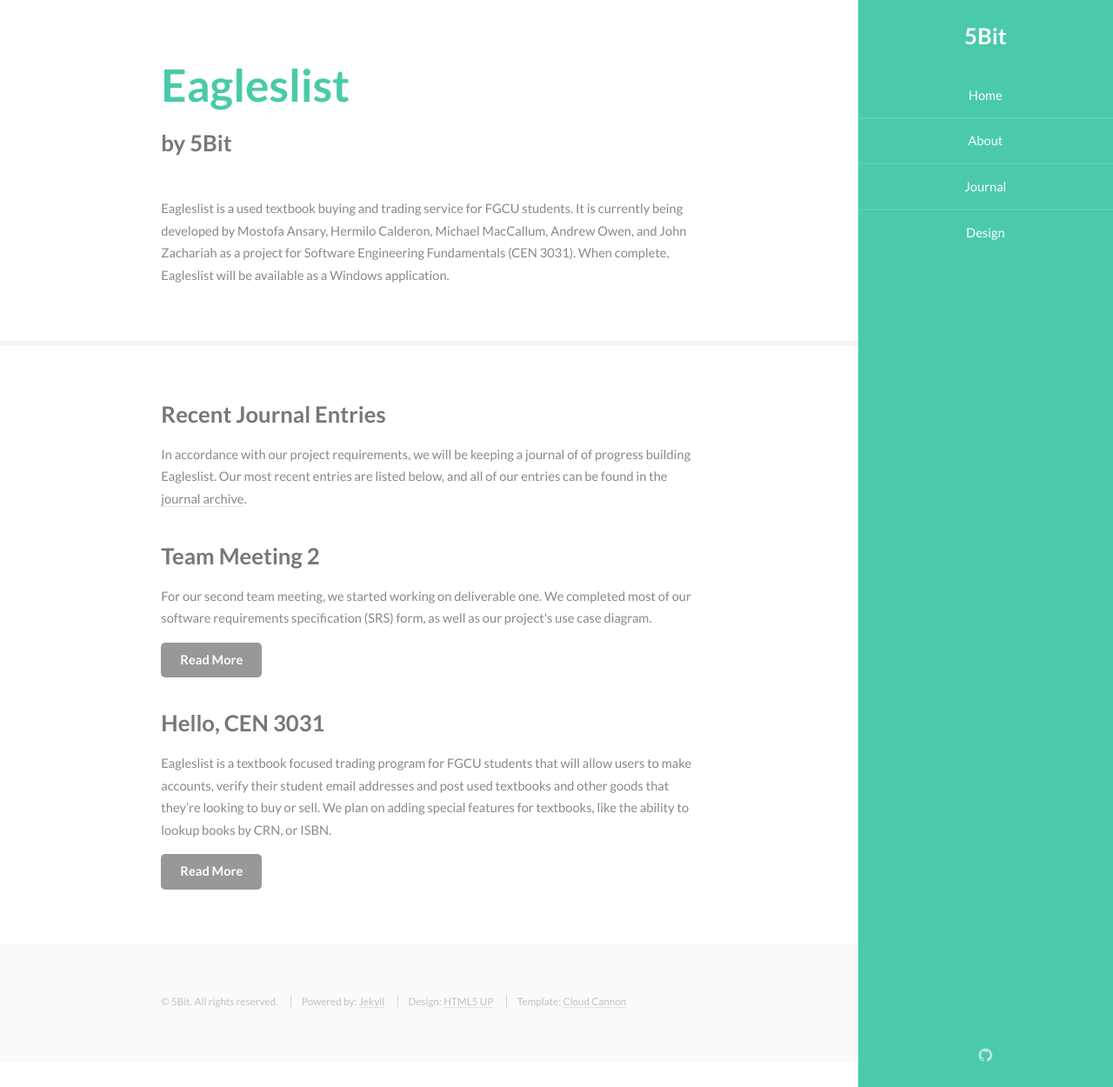
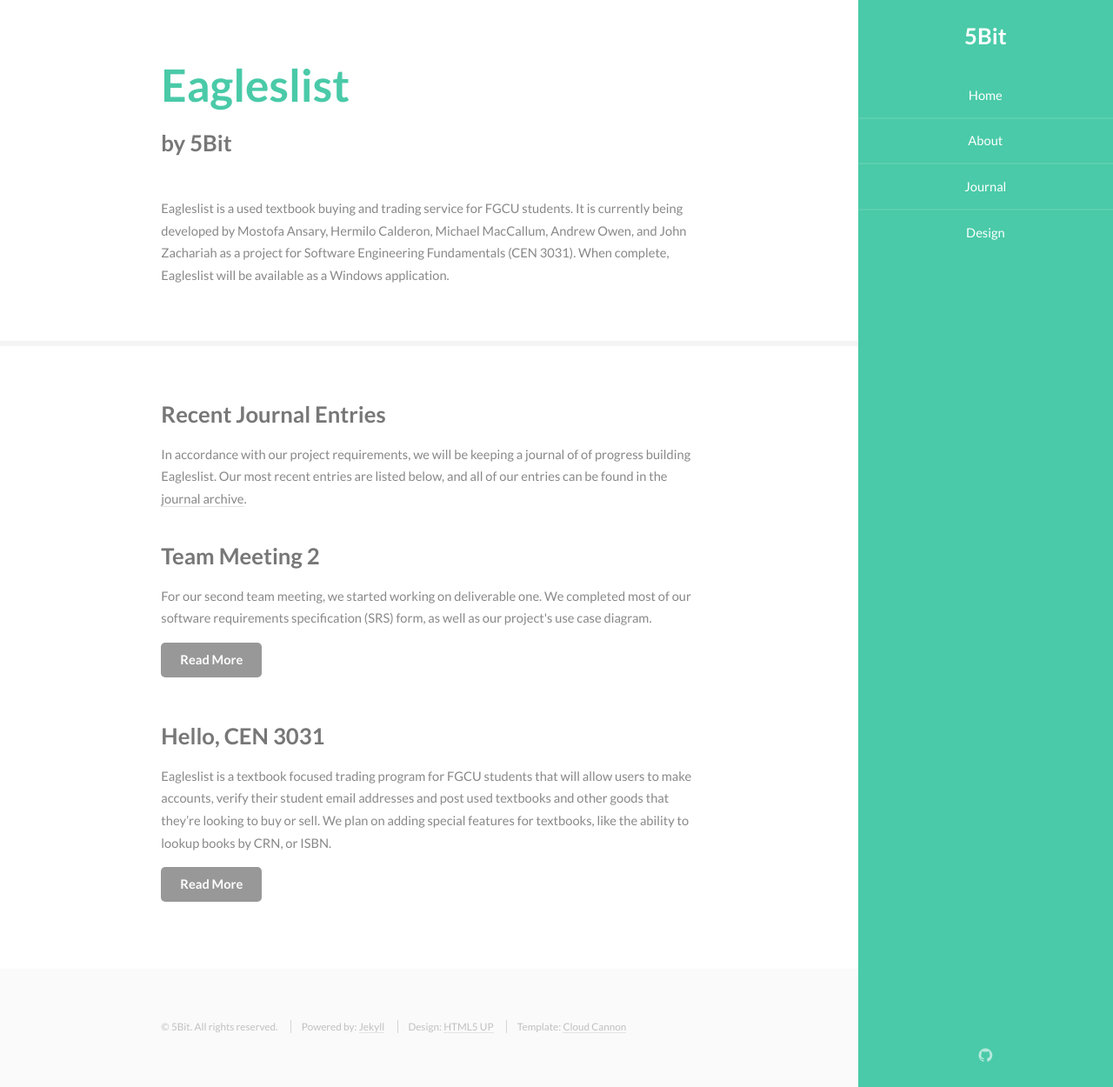
Before and after one commit to 5-Bit/5-bit.github.io, a Jekyll site: the page built from index.html, in a window 1280 px wide and 1250 px high. Shown: the whole window at 87% size. Built offline with Jekyll 4.4.1, drawn with Linux system fonts in a browser that asks for light colours.

Commit message:
Fixed button alignments

```diff
--- a/css/style.css
+++ b/css/style.css
@@ -759,6 +759,7 @@
     height: 2.75em;
     line-height: 2.75em;
     padding: 0 1.5em;
+    margin: 1em 0;
     text-align: center;
     text-decoration: none;
     white-space: nowrap;
@@ -923,10 +924,6 @@
         border-radius: 5px;
         width: 45%;
         margin: 0 5% 2em 0;
-    }
-
-    .excerpt {
-        padding-bottom: 1em;
     }
 
     .excerpt p {
```
